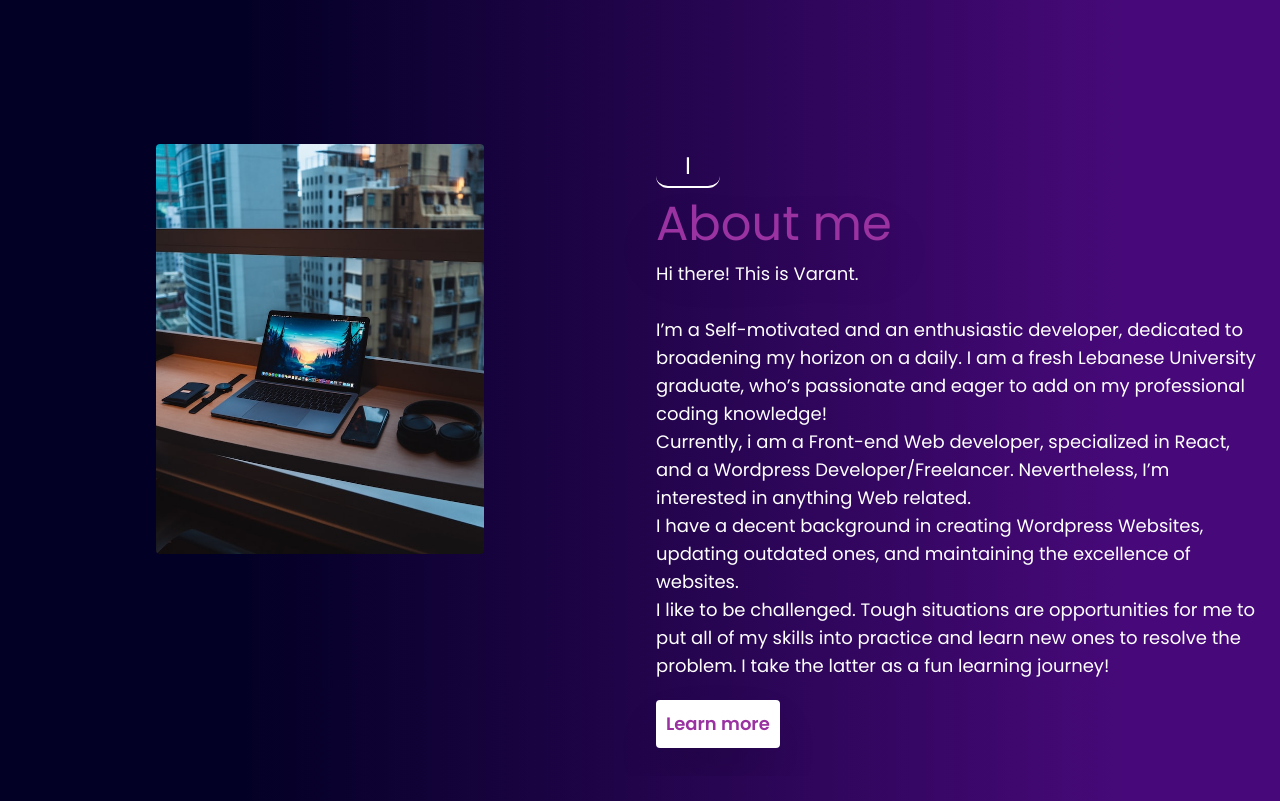
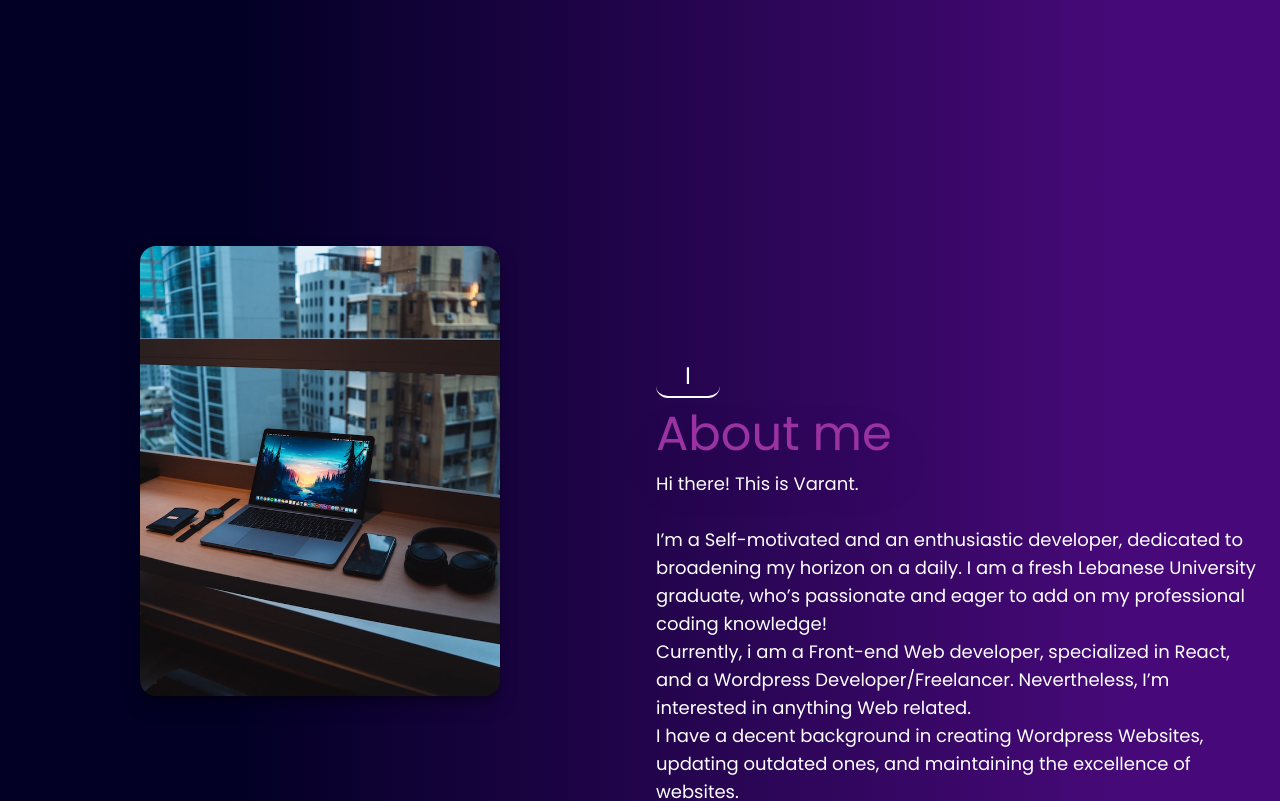
Before and after one commit to Varantt/Portfolio-website, a React (Vite) app: page / in a window 1280 px wide. Shown: the part 840-1641 px from the top of the page. Built offline with nearby package versions, Linux system fonts and the light colour scheme.

Commit message:
added new animations

```diff
--- a/src/components/About.jsx
+++ b/src/components/About.jsx
@@ -10,17 +10,27 @@ export default function About() {
   return (
     <section
       id="about"
-      className={`portfolio-section ${isVisible ? "in-view " : ""} mt-36`}
+      className={`${isVisible ? "in-view" : "" } portfolio-section mt-32`}
     >
       <div className="container  flex flex-col  lg:flex-row  items-center mb-16 md:mb-32  overflow-x-hidden">
         {/* item-1 */}
-        <div className="md:w-1/2 flex justify-center  ">
-          <img src={laptop} alt="" className="p-5 h-[450px] rounded-3xl" />
+        <div
+          className={` md:w-1/2 flex justify-center ${
+            isVisible ? "slide-up-1 " : ""
+          }   `}
+        >
+          <img
+            src={laptop}
+            alt=""
+            className=" h-[450px] rounded-2xl box-shadow"
+          />
         </div>
 
         {/* item 2 */}
 
-        <div className="flex  flex-col space-y-3  md:w-1/2 p-4 md:mt-52 items-center md:items-start">
+        <div className={`flex  flex-col space-y-3  md:w-1/2 p-4 md:mt-96 items-center md:items-start  ${
+            isVisible ? "slide-up-2 " : ""
+          }   `}>
           <span className="text-2xl border-b-2 border-white text-center text-white w-16 rounded-xl p-1">
             I
           </span>
@@ -48,7 +58,7 @@ export default function About() {
               resolve the problem. I take the latter as a fun learning journey!
             </p>
             <button className="p-2 bg-white hover:bg-transparent text-darkViolet hover:text-white font-semibold transition-all duration-150 rounded shadow-2xl border-white mt-5 border-2">
-              <Link to = "/about">Learn more</Link>
+              <Link to="/about">Learn more</Link>
             </button>
           </div>
 
--- a/src/components/AboutPage.jsx
+++ b/src/components/AboutPage.jsx
@@ -3,13 +3,15 @@ import laptop from "../../public/assets/laptop.jpg";
 import Skills from './Skills'
 import WorkExperience from "./WorkExperience";
 
+
 export default function About() {
+
   return (
     <section id="about" className="fade-animation-3">
-      <div className="container  flex flex-col  lg:flex-row  items-center mb-16 md:mb-32 mt-32  overflow-x-hidden">
+      <div className="container  flex flex-col  lg:flex-row  items-center mb-16 md:mb-32 pt-32  overflow-x-hidden">
         {/* item-1 */}
-        <div className="md:w-1/2 flex justify-center  ">
-          <img src={laptop} alt="" className="p-5 h-[450px] rounded-3xl" />
+        <div className="md:w-1/2 flex justify-center  " >
+          <img src={laptop} alt="" className="box-shadow h-[450px] rounded-2xl" />
         </div>
 
         {/* item 2 */}
--- a/src/components/Hero.jsx
+++ b/src/components/Hero.jsx
@@ -2,7 +2,7 @@ import { React } from "react";
 import varant from "../../public/assets/varant.png";
 import { AiOutlineGithub, AiOutlineTwitter } from "react-icons/ai";
 import { Link } from "react-router-dom";
-import cv from "../../public/assets/CV-2.pdf";
+import cv from "../../public/assets/Varant.K-CV.pdf";
 
 export default function Hero() {
   return (
@@ -45,7 +45,7 @@ export default function Hero() {
           </div>
         </div>
         {/* item 2 */}
-        <div className="flex  md:w-1/2  items-start justify-center w-2/3     fade-animation ">
+        <div className="flex  md:w-1/2  items-start justify-center w-2/3    fade-animation ">
           <img src={varant} alt="yelow" className = "img" width ="380" height = "285"/>
         </div>
       </div>
--- a/src/components/Projects.jsx
+++ b/src/components/Projects.jsx
@@ -5,7 +5,7 @@ import ProjectItem from "./ProjectItem.jsx";
 export default function Projects() {
   return (
     <section>
-      <div className="text-center  text-xl md:text-4xl mt-2 md:mt-24 text-darkViolet ">
+      <div className="text-center  text-xl md:text-4xl pt-2 md:pt-24 text-darkViolet ">
         My Projects
       </div>
       <div className="flex flex-col md:flex-row items-center justify-center p-10  fade-animation-3">
--- a/src/components/Skills.jsx
+++ b/src/components/Skills.jsx
@@ -1,8 +1,12 @@
 import React from "react";
 import { BsCheck2All } from "react-icons/bs";
+import useScroll from "../hooks/useScroll";
+
 export default function Skills() {
+  let isVisible = useScroll("#skills");
+
   return (
-    <section id="skills">
+    <section id="skills" className = {` ${isVisible ? "in-view" : "" }  `}>
       <div className="text-3xl md:text-4xl text-darkViolet text-center shadow-inner mb-3 md:mb-8 ">
         Skills
       </div>
@@ -10,7 +14,7 @@ export default function Skills() {
       {/* front-end */}
       <div className="flex flex-col md:flex-row flex-wrap  mb-4  justify-center items-center md:space-x-6 md:space-y-0 space-y-4 ">
         {/* item 1 */}
-        <div className="  skill md:m-14 box-shadow md:w-1/3  p-16 md:p-10  text-darkViolet   transition-colors duration-150  rounded-md font-bold  border-white  ">
+        <div className={` skill md:m-14 box-shadow md:w-1/3  p-16 md:p-10  text-darkViolet   transition-colors duration-150  rounded-md font-bold  border-white   ${isVisible ? "slide-in" : "" }  `} >
           <div className="mb-6  skill-title text-white text-center text-xl ">
             Front-End{" "}
           </div>
@@ -82,7 +86,7 @@ export default function Skills() {
 
         {/* backend */}
 
-        <div className=" skill box-shadow md:w-1/3 p-16 md:p-10  text-darkViolet hover:bg-transparent     rounded-md font-bold  border-white  transition-colors duration-150">
+        <div className={` skill box-shadow md:w-1/3 p-16 md:p-10  text-darkViolet hover:bg-transparent     rounded-md font-bold  border-white  transition-colors duration-150 ${isVisible ? "slide-right" : "" }  `}>
           <div className="mb-6  skill-title text-white text-center text-xl ">
             Back-end{" "}
           </div>
@@ -147,8 +151,8 @@ export default function Skills() {
           </div>
         </div>
 
-        {/* item 3 */}
-        <div className=" skill box-shadow md:w-1/3 p-10  text-darkViolet hover:bg-transparent rounded-md font-bold  border-white  transition-colors duration-150">
+        {/* other */}
+        <div className={` skill box-shadow md:w-1/3 p-10  text-darkViolet hover:bg-transparent rounded-md font-bold  border-white  transition-colors duration-150 ${isVisible ? "slide-down" : "" }  `}>
           <div className="mb-6  skill-title text-white text-center text-xl ">
             Other{" "}
           </div>
--- a/src/components/WorkExperience.jsx
+++ b/src/components/WorkExperience.jsx
@@ -1,11 +1,16 @@
 import React, { useState } from "react";
 import Experience from "./Experience";
 import { eData } from "../e-data";
+import useScroll from "../hooks/useScroll";
 
 export default function WorkExperience() {
+  const isVisible = useScroll("#workExperience")
   const [experienceList, setExperienceList] = useState(eData);
   return (
-    <section id="workExperience" className=" mt-8 mb-8 md:mt-16">
+    <section
+      id="workExperience"
+      className={`${isVisible ? "contact-animation" : ""}   mt-8 mb-8 md:mt-32`}
+    >
       <div className="  flex-col md:flex  justify-center items-center">
         <div className="text-3xl md:text-4xl mb-6 text-darkViolet pr-10 text-center md:text-justify">
           Experience
--- a/src/index.css
+++ b/src/index.css
@@ -12,18 +12,7 @@
   );
 }
 
-hr {
-  border: none;
-  height: 2px;
-  background-image: linear-gradient(
-    to right,
-    rgba(255, 255, 255, 0),
-    rgba(255, 255, 255, 0.75),
-    rgba(255, 255, 255, 0)
-  );
-  animation: animate 2s linear infinite;
-  width: inherit;
-}
+
 
 .portfolio-section {
   opacity: 0; /* Hide the section by default */
@@ -33,12 +22,11 @@ hr {
 /* Show the section when it's in view */
 .portfolio-section.in-view {
   opacity: 1; /* Make the section visible */
-  transform: translateY(0); /* Move the section back to its original position */
 }
 
 .img {
   /* background-color: transparent; */
-  box-shadow: 2px 4px 10px rgba(255, 255, 255, 0.4);
+  box-shadow: 2px 4px 10px rgba(255, 255, 255, 0.45);
   border-radius:  50% 0 50% 0 / 20% 50% 50% 20% ;
 }
 /* fade from left animation */
@@ -58,6 +46,28 @@ hr {
 
 .fade-animation-3 {
   animation: fadeInOut 0.9s ease-in-out;
+}
+
+.slide-up-1{
+  animation: slideUp 1.2s ease-in-out ;
+}
+
+.slide-up-2{
+  animation: slideUp  ease-in-out;
+  animation-duration: 1.9s;
+}
+
+.slide-in {
+  animation : slideIn 1.75s ease-in-out;
+
+}
+
+.slide-down {
+  animation: slideDown 1.75s ease-in-out;
+}
+
+.slide-right{
+  animation: slideRight 1.75s  ease-in-out;
 }
 
 /* nav hover effects */
@@ -244,14 +254,6 @@ input {
   }
 }
 
-@keyframes animate {
-  0% {
-    background-position: left;
-  }
-  100% {
-    background-position: right;
-  }
-}
 
 /* contact animation */
 
@@ -283,3 +285,38 @@ input {
     transform: rotateY(180deg);
   }
 }
+
+@keyframes slideUp{
+  from {
+    transform: translateY(-50%);
+
+  }
+
+  to{
+    transfrom: transltateY(0);
+  }
+}
+
+
+@keyframes slideRight{
+  from {
+    transform: translateX(100%);
+
+  }
+
+  to{
+    transfrom: transltateX(0);
+  }
+}
+
+
+@keyframes slideDown{
+  from {
+    transform: translateY(27%);
+
+  }
+
+  to{
+    transfrom: translateY(0);
+  }
+}
```
Also changed, not shown: 2 other files (tests, documents, lock files or other folders).
